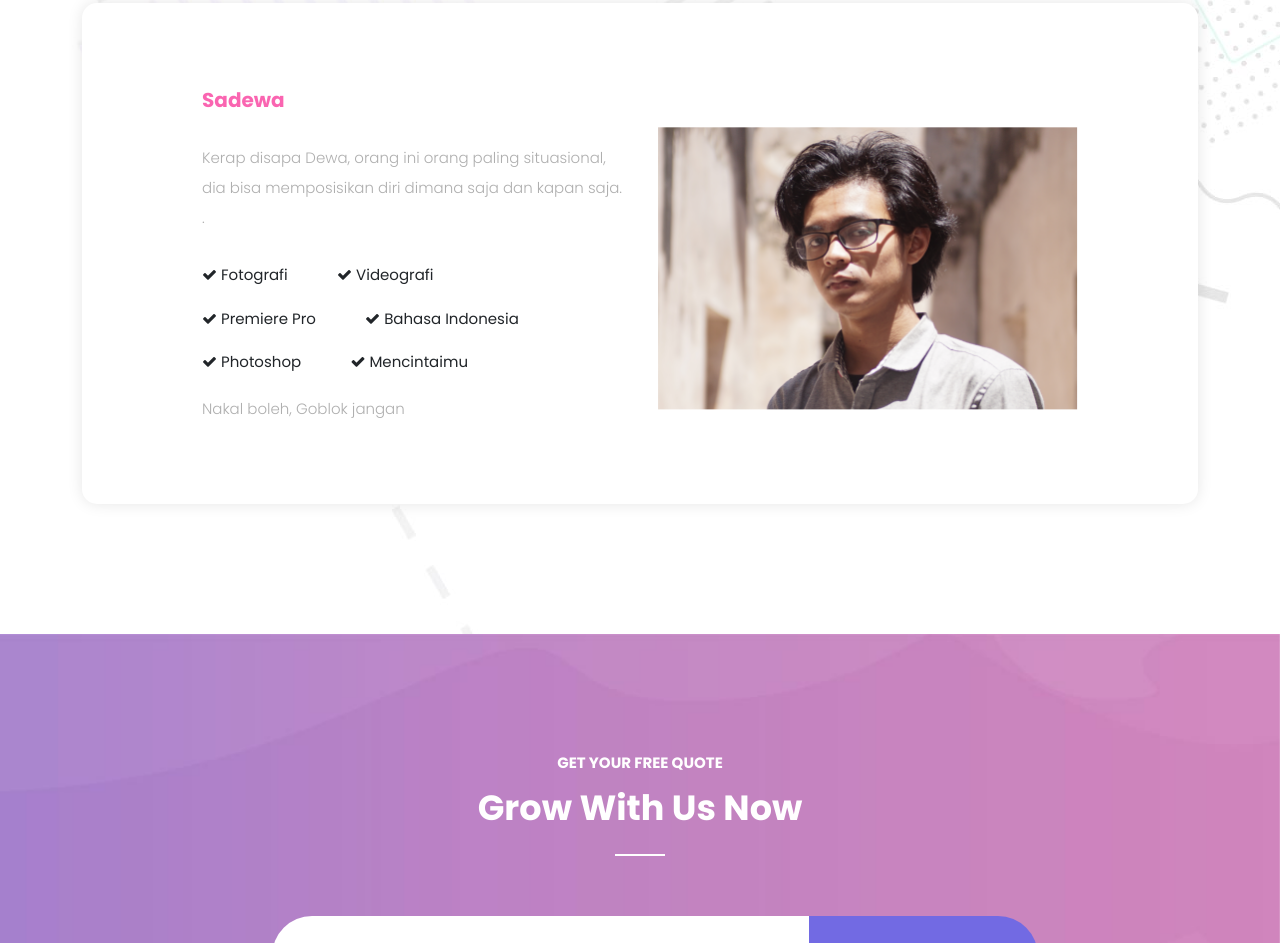
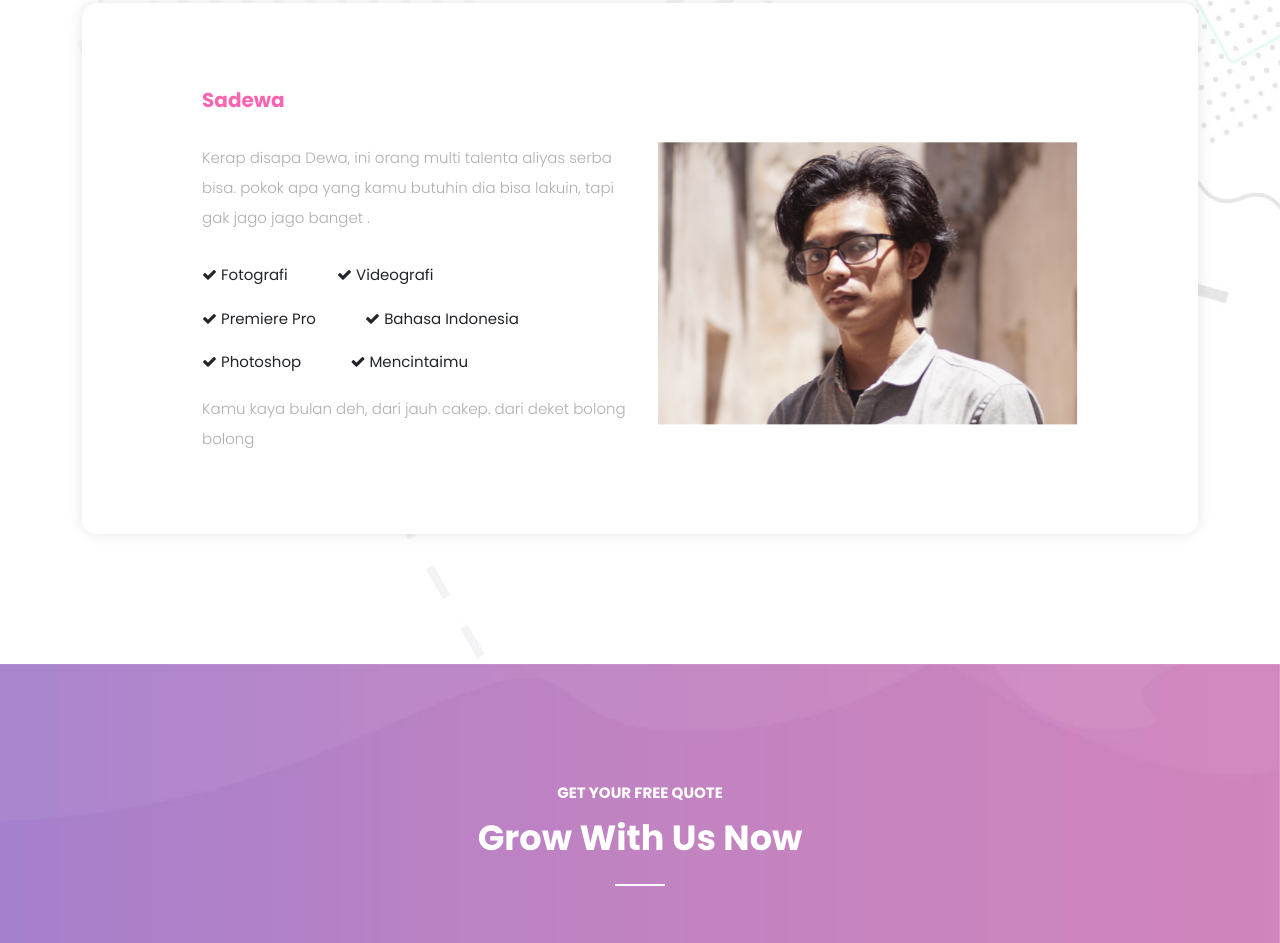
Before and after one commit to bryansadewa2/dreamhouse, a plain HTML site: page index.html in a window 1280 px wide. Shown: the part 2012-2955 px from the top of the page. Drawn offline with Linux system fonts and the light colour scheme.

Commit message:
Add files via upload

```diff
--- a/index.html
+++ b/index.html
@@ -261,7 +261,7 @@ https://templatemo.com/tm-568-digimedia
                             <div class="col-lg-6 align-self-center">
                               <div class="left-text">
                                 <h4>Sadewa</h4>
-                                <p>Kerap disapa Dewa, orang ini orang paling situasional, dia bisa memposisikan diri dimana saja dan kapan saja.
+                                <p>Kerap disapa Dewa, ini orang multi talenta aliyas serba bisa. pokok apa yang kamu butuhin dia bisa lakuin, tapi gak jago jago banget
                                   .</p>
                                 <div class="ticks-list"><span><i class="fa fa-check"></i> Fotografi</span>
                                   <span><i class="fa fa-check"></i> Videografi</span> <span><i class="fa fa-check"></i>
@@ -269,7 +269,7 @@ https://templatemo.com/tm-568-digimedia
                                   <span><i class="fa fa-check"></i> Bahasa Indonesia</span> <span><i class="fa fa-check"></i>
                                    Photoshop</span> <span><i class="fa fa-check"></i> Mencintaimu</span>
                                 </div>
-                                <p>Nakal boleh, Goblok jangan</p>
+                                <p>Kamu kaya bulan deh, dari jauh cakep. dari deket bolong bolong</p>
                               </div>
                             </div>
                             <div class="col-lg-6 align-self-center">
@@ -321,7 +321,7 @@ https://templatemo.com/tm-568-digimedia
                                   <span><i class="fa fa-check"></i> Photoshop</span> <span><i class="fa fa-check"></i>
                                     Premiere Pro</span> <span><i class="fa fa-check"></i> Beban Orang Tua</span>
                                 </div>
-                                <p>Diam memantau, bergerak membantu</p>
+                                <p>Kalo kamu benci sama aku jangan dipendem sendirian, coba ceritain ke orang lain. siapa tau mereka ikut benci sama aku</p>
                               </div>
                             </div>
                             <div class="col-lg-6 align-self-center">
```
